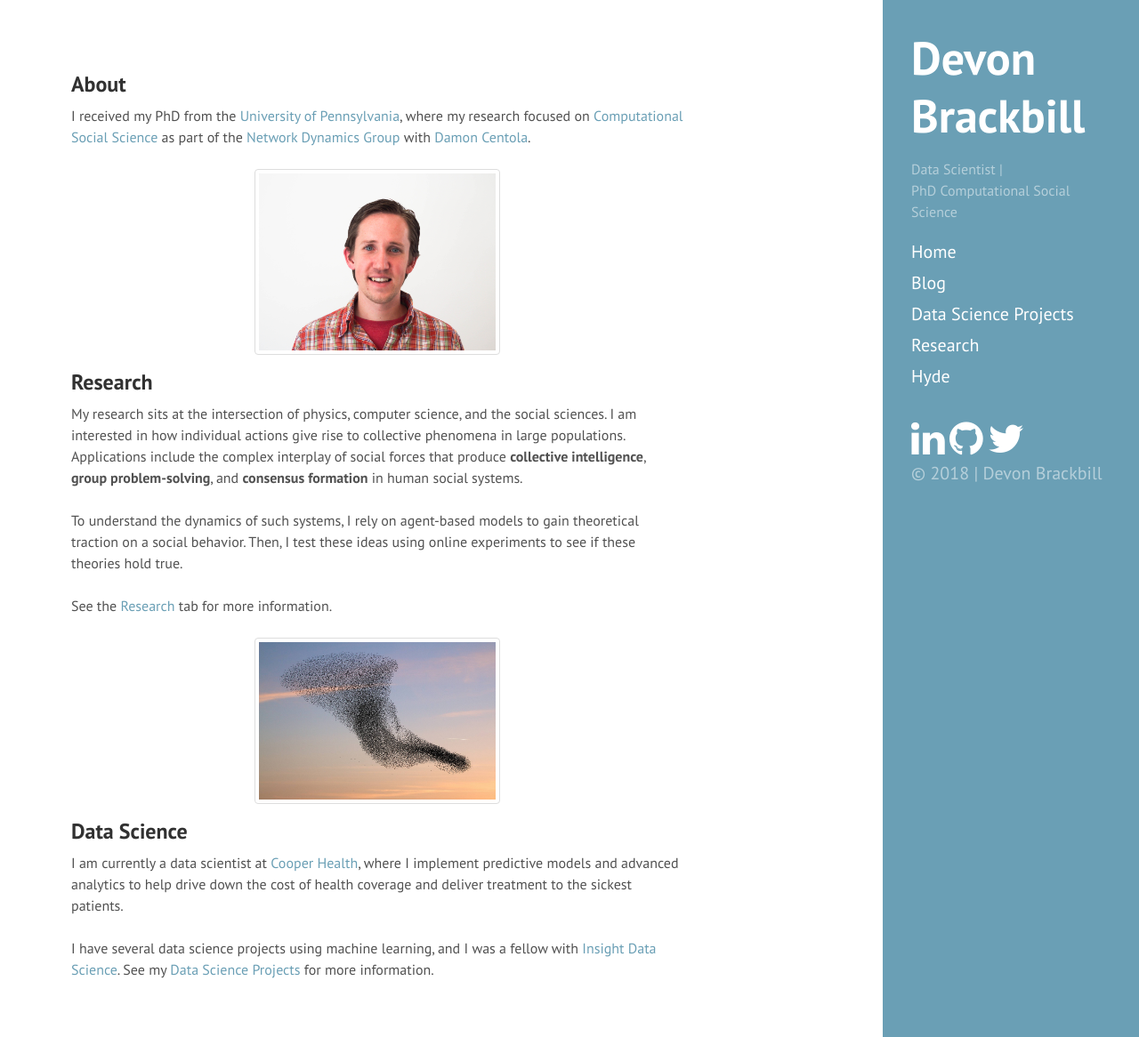
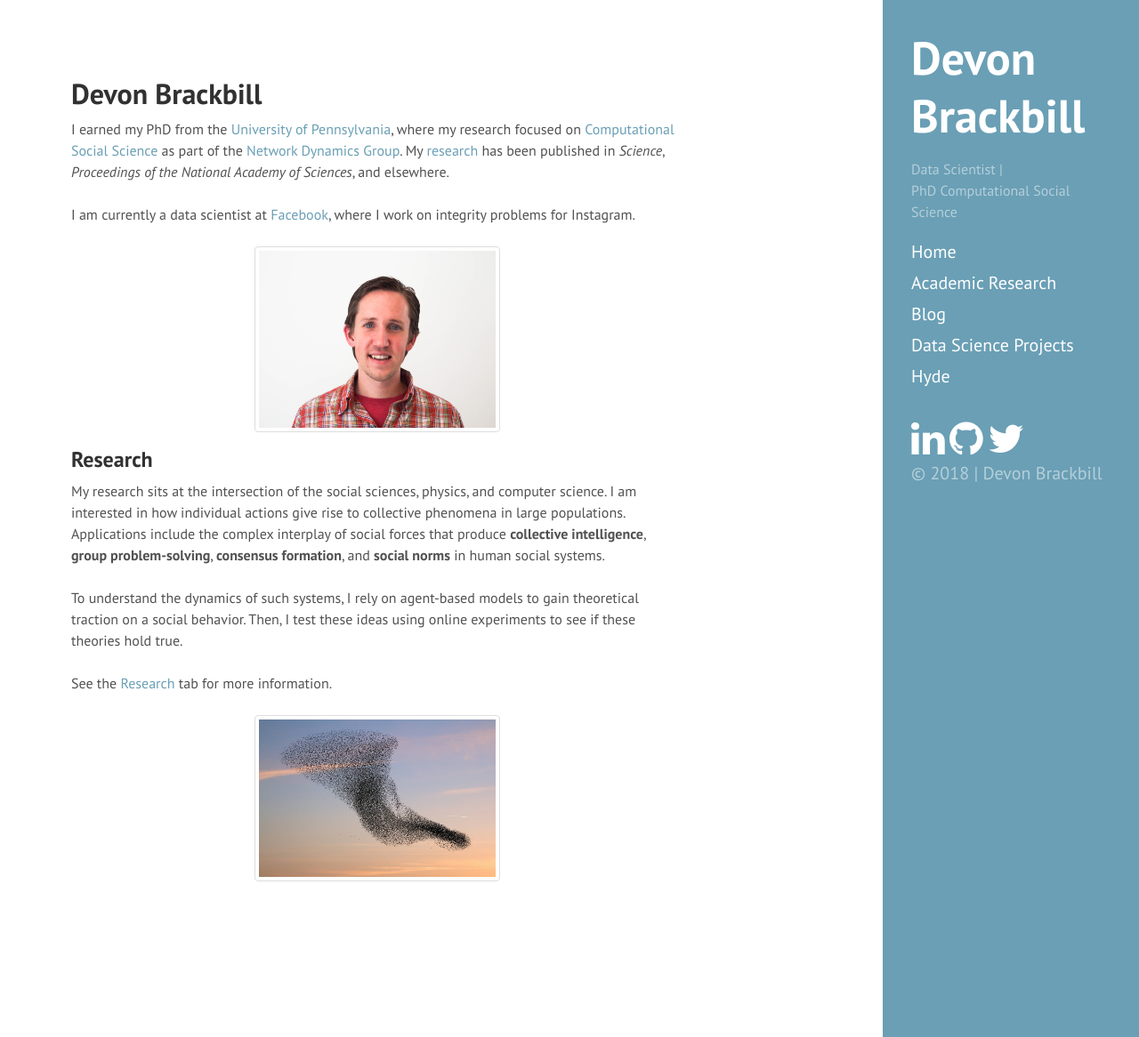
Before and after one commit to devonbrackbill/devonbrackbill.com, a Jekyll site: the page built from index.html, in a window 1280 px wide and 1166 px high. Shown: the whole window at 89% size. Built offline with Jekyll 4.4.1, drawn with Linux system fonts in a browser that asks for light colours; Markdown is read by kramdown in place of the engine named in the settings; the list of posts is cut into pages by our own code.

Commit message:
updated research and blog

```diff
--- a/_config.yml
+++ b/_config.yml
@@ -19,10 +19,8 @@
   name:           'Devon Brackbill'
   url:
 
-paginate:         50
-paginate_path:    "blog/page:num"
-paginate_base_path: "blog"
-
+paginate: 100
+#paginate_path: "/blog/page:num/"
 
 # Custom vars
 version:
@@ -33,3 +31,63 @@
 gems:             [jekyll-gist, jekyll-paginate]
 
 excerpt_separator: <!--excerpt-->
+
+# ############################################################
+# # Site configuration for the Jekyll 3 Pagination Gem
+# # The values here represent the defaults if nothing is set
+# pagination:
+
+  # # Site-wide kill switch, disabled here it doesn't run at all
+  # enabled: true
+
+  # # Set to 'true' to enable pagination debugging. This can be enabled in the site config or only for individual pagination pages
+  # debug: false
+
+  # # The default document collection to paginate if nothing is specified ('posts' is default)
+  # collection: 'blog'
+
+  # # How many objects per paginated page, used to be `paginate` (default: 0, means all)
+  # per_page: 0
+
+  # # The permalink structure for the paginated pages (this can be any level deep)
+  # permalink: '/page/:num/' # Pages are index.html inside this folder (default)
+  # #permalink: '/page/:num.html' # Pages are simple html files
+  # #permalink: '/page/:num' # Pages are html files, linked jekyll extensionless permalink style.
+
+  # # Optional the title format for the paginated pages (supports :title for original page title, :num for pagination page number, :max for total number of pages)
+  # title: ':title - page :num'
+
+  # # Limit how many pagenated pages to create (default: 0, means all)
+  # limit: 0
+
+  # # Optional, defines the field that the posts should be sorted on (omit to default to 'date')
+  # sort_field: 'date'
+
+  # # Optional, sorts the posts in reverse order (omit to default decending or sort_reverse: true)
+  # sort_reverse: true
+
+  # # Optional, the default category to use, omit or just leave this as 'posts' to get a backwards-compatible behavior (all posts)
+  # category: 'posts'
+
+  # # Optional, the default tag to use, omit to disable
+  # tag: ''
+
+  # # Optional, the default locale to use, omit to disable (depends on a field 'locale' to be specified in the posts,
+  # # in reality this can be any value, suggested are the Microsoft locale-codes (e.g. en_US, en_GB) or simply the ISO-639 language code )
+  # locale: ''
+
+ # # Optional,omit or set both before and after to zero to disable.
+ # # Controls how the pagination trail for the paginated pages look like.
+  # trail:
+    # before: 2
+    # after: 2
+
+  # # Optional, the default file extension for generated pages (e.g html, json, xml).
+  # # Internally this is set to html by default
+  # extension: html
+
+  # # Optional, the default name of the index file for generated pages (e.g. 'index.html')
+  # # Without file extension
+  # indexpage: 'index'
+
+# ############################################################
--- a/blog/index.html
+++ b/blog/index.html
@@ -3,8 +3,9 @@
 title: Blog
 ---
 
+
 <!-- using the split filter -->
-{% for post in site.posts limit:1 %}
+{% for post in site.posts limit:100 %}
    <div class="post-preview">
    <h1><a href="{{ post.url }}">{{ post.title }}</a></h1>
    <span class="post-date">{{ post.date | date: "%B %d, %Y" }}</span>
--- a/index.html
+++ b/index.html
@@ -3,24 +3,21 @@
 title: Home
 ---
 
-<a href="/about"><h2>About</h2></a>
+<h1>Devon Brackbill</h1>
 
-I received my PhD from the <a href="https://www.asc.upenn.edu/people/students/devon-brackbill">University of Pennsylvania</a>, where my research focused on <a href="https://en.wikipedia.org/wiki/Computational_social_science">Computational Social Science</a> as part of the <a href="http://ndg.asc.upenn.edu/">Network Dynamics Group</a> with <a href="http://ndg.asc.upenn.edu/damon-centola/">Damon Centola</a>.
+
+I earned my PhD from the <a href="https://www.asc.upenn.edu/people/students/devon-brackbill">University of Pennsylvania</a>, where my research focused on <a href="https://en.wikipedia.org/wiki/Computational_social_science">Computational Social Science</a> as part of the <a href="http://ndg.asc.upenn.edu/">Network Dynamics Group</a>. My <a href='academic-research'>research</a> has been published in <i>Science</i>, <i>Proceedings of the National Academy of Sciences</i>, and elsewhere.
+<br><br>
+I am currently a data scientist at <a href="https://www.linkedin.com/in/devonbrackbill">Facebook</a>, where I work on integrity problems for Instagram.
 <br><br>
 <img src="/img/Devon.jpg" class="img-thumbnail">
 
-<a href="/research"><h2>Research</h2></a>
+<a href="/academic-research"><h2>Research</h2></a>
 
-My research sits at the intersection of physics, computer science, and the social sciences. I am interested in how individual actions give rise to collective phenomena in large populations. Applications include the complex interplay of social forces that produce <b>collective intelligence</b>, <b>group problem-solving</b>, and <b>consensus formation</b> in human social systems.
+My research sits at the intersection of the social sciences, physics, and computer science. I am interested in how individual actions give rise to collective phenomena in large populations. Applications include the complex interplay of social forces that produce <b>collective intelligence</b>, <b>group problem-solving</b>, <b>consensus formation</b>, and <b>social norms</b> in human social systems.
 <br><br>
 To understand the dynamics of such systems, I rely on agent-based models to gain theoretical traction on a social behavior. Then, I test these ideas using online experiments to see if these theories hold true.
 <br><br>
-See the <a href="/research">Research</a> tab for more information.
+See the <a href="/academic-research">Research</a> tab for more information.
 <br><br>
 <img src="/img/murmuration.jpg" class="img-thumbnail">
-
-<a href="/projects"><h2>Data Science</h2></a>
-
-I am currently a data scientist at <a href="https://www.linkedin.com/in/devonbrackbill">Cooper Health</a>, where I implement predictive models and advanced analytics to help drive down the cost of health coverage and deliver treatment to the sickest patients.
-<br><br>
-I have several data science projects using machine learning, and I was a fellow with <a href="http://insightdatascience.com/">Insight Data Science</a>. See my <a href="/projects">Data Science Projects</a> for more information.
```
Also changed, not shown: _posts_drafts/2017-07-13-categorical-data-in-scikit-learn.md (renamed from _posts/2017-07-13-categorical-data-in-scikit-learn.md, +0 -2 lines), academic-research.md (renamed from research.md, +8 -6 lines), projects.md (+2 -2 lines), _posts_drafts/2017-06-12-predicting-hospital-admissions.md (renamed from _posts/2017-06-12-predicting-hospital-admissions.md).
